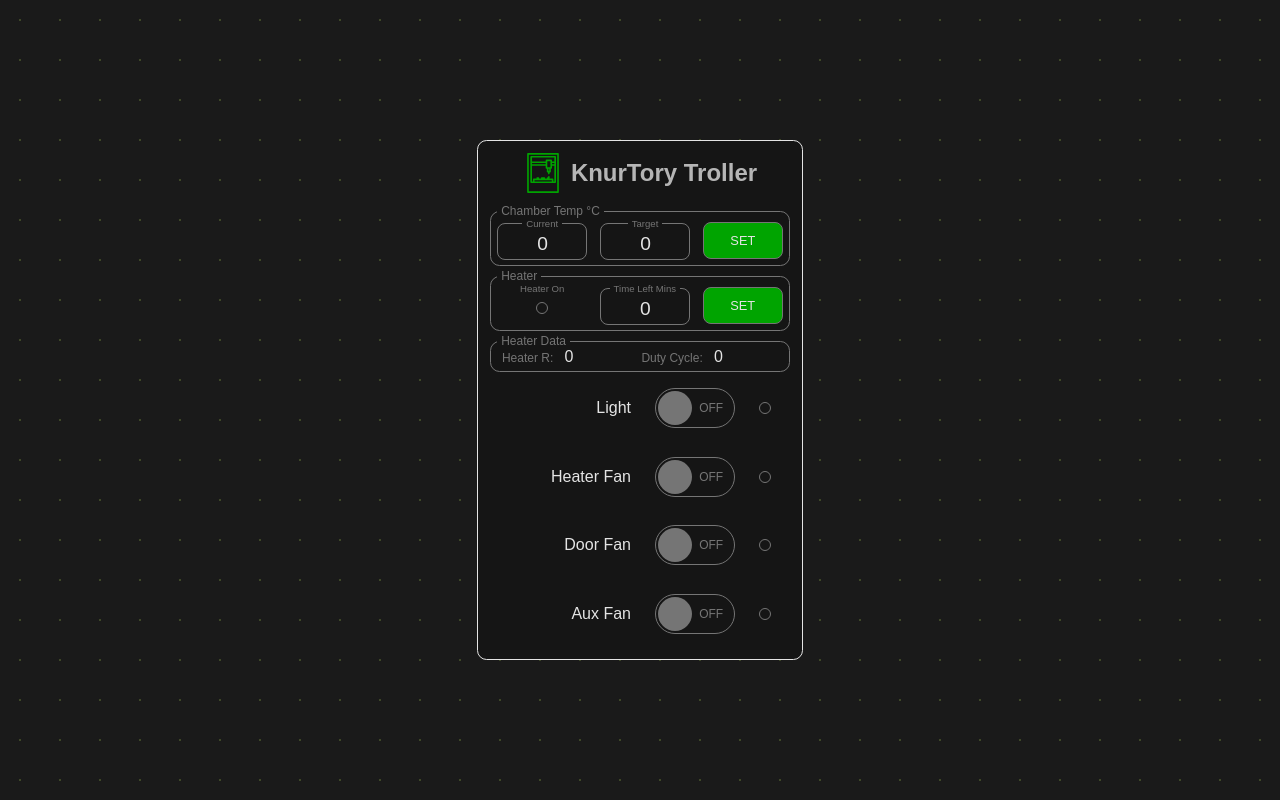
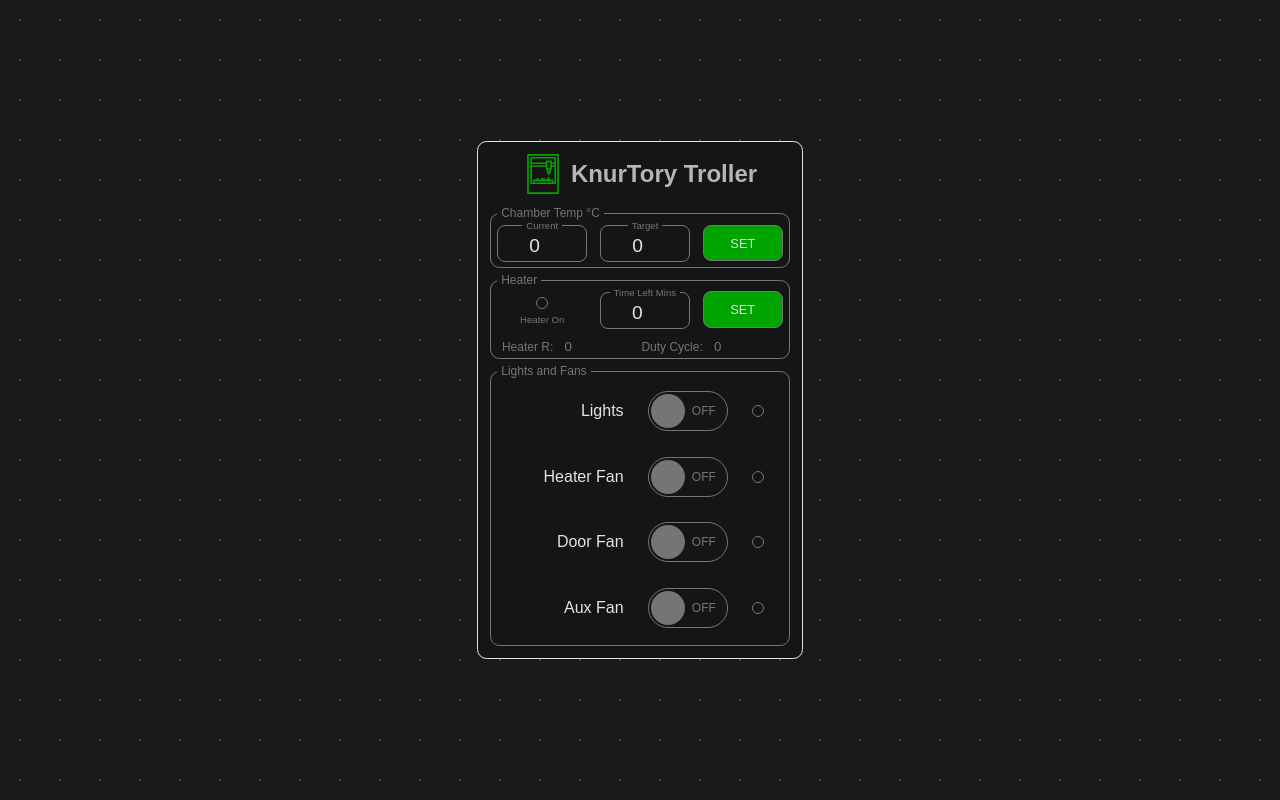
Before and after one commit to chrumck/bambu-chamber-heater, a SvelteKit app: page / in a window 1280 px wide. Built offline with nearby package versions, Linux system fonts and the light colour scheme; no server answers.

Commit message:
more html and css

```diff
--- a/src/routes/+page.svelte
+++ b/src/routes/+page.svelte
@@ -14,7 +14,7 @@
 
 <div id="mainContainer">
   <MainHeader />
-  <fieldset class="gaugesContainer">
+  <fieldset class="sectionContainer sectionContainerHorizontal">
     <legend>Chamber Temp °C</legend>
     <fieldset class="gauge">
       <legend>Current</legend>
@@ -24,23 +24,23 @@
       <legend>Target</legend>
       <input type="number" value={appState.tempSetDegC} disabled />
     </fieldset>
-    <input type="button" value="SET" />
+    <input class="setButton" type="button" value="SET" />
   </fieldset>
-  <fieldset class="gaugesContainer">
+
+  <fieldset class="sectionContainer sectionContainerVertical">
     <legend>Heater</legend>
-    <fieldset class="gauge" id="heaterOnGauge">
-      <legend>Heater On</legend>
+    <div class="sectionContainerHorizontal">
+      <div class="gauge" id="heaterOnGauge">
         <Led on={appState.heaterOn} />
-    </fieldset>
+        <span>Heater On</span>
+      </div>
       <fieldset class="gauge">
         <legend>Time Left Mins</legend>
         <input type="number" value={appState.heaterOnTimeLeftMins} disabled />
       </fieldset>
-    <input type="button" value="SET" />
-  </fieldset>
-
-  <fieldset class="gaugesContainer">
-    <legend>Heater Data</legend>
+      <input class="setButton" type="button" value="SET" />
+    </div>
+    <div class="sectionContainerHorizontal">
       <div class="gaugeHorizontal">
         <label for="heaterR">Heater R:</label>
         <input id="heaterR" type="number" value={appState.heaterR} disabled />
@@ -49,12 +49,17 @@
         <label for="heaterDutyCycle">Duty Cycle:</label>
         <input id="heaterDutyCycle" type="number" value={appState.heaterDutyCycle} disabled />
       </div>
+    </div>
   </fieldset>
 
-  <Switch id="light" label="Light" />
+  <fieldset class="sectionContainer">
+    <legend>Lights and Fans</legend>
+
+    <Switch id="light" label="Lights" />
     <Switch id="heaterFanSet" label="Heater Fan" />
     <Switch id="doorFanSet" label="Door Fan" />
     <Switch id="auxFanSet" label="Aux Fan" />
+  </fieldset>
 </div>
 
 <style>
@@ -63,32 +68,40 @@
 
     display: flex;
     flex-direction: column;
-    gap: 0.2rem;
+    gap: 0.3rem;
 
-    text-align: center;
     background-color: var(--clr-bkg);
     border: 1px solid var(--clr-white);
     border-radius: 0.6rem;
   }
 
-  .gaugesContainer {
+  .sectionContainer {
     border: 1px solid var(--clr-white-dark);
     border-radius: 0.6rem;
     text-align: left;
+    padding: 0 0.4rem 0.3rem;
+  }
+
+  .sectionContainerVertical {
+    display: flex;
+    flex-direction: column;
+    gap: 0.6rem;
+  }
+
+  .sectionContainerHorizontal {
     display: flex;
     justify-content: center;
     align-items: center;
     gap: 0.8rem;
-    padding: 0 0.4rem 0.3rem;
   }
 
-  .gaugesContainer > legend {
+  .sectionContainer > legend {
     color: var(--clr-white-dark);
     font-size: 0.75rem;
     padding: 0 0.25rem;
   }
 
-  .gaugesContainer > input[type="button"] {
+  .setButton {
     color: var(--clr-white);
     background-color: var(--clr-green);
     width: 5rem;
@@ -101,11 +114,13 @@
     cursor: pointer;
   }
 
-  .gaugesContainer > input[type="button"]:active {
+  .setButton:active {
     background-color: #4caf50;
   }
 
   .gauge {
+    color: var(--clr-white-dark);
+    font-size: 0.6rem;
     text-align: center;
     padding: 0.25rem;
     border: 1px solid var(--clr-white-dark);
@@ -113,13 +128,10 @@
   }
 
   .gauge > legend {
-    font-size: 0.6rem;
-    color: var(--clr-white-dark);
     padding: 0 0.25rem;
   }
 
   .gauge input[type="number"] {
-    padding-left: 1rem;
     text-align: center;
     color: var(--clr-white);
     background-color: var(--clr-bkg);
@@ -130,12 +142,13 @@
 
   #heaterOnGauge {
     display: flex;
-    justify-content: center;
+    flex-direction: column;
+    justify-content: end;
     align-items: center;
+    gap: 0.3rem;
     border: none;
     width: 5.6rem;
     height: 2.6rem;
-    padding-bottom: 0.5rem;
   }
 
   .gaugeHorizontal {
@@ -149,10 +162,9 @@
 
   .gaugeHorizontal input[type="number"] {
     background-color: var(--clr-bkg);
-    color: var(--clr-white);
+    color: var(--clr-white-dark);
 
     border: none;
     width: 4rem;
-    font-size: 1rem;
   }
 </style>
```
Lines whose indentation alone changed are shown as unchanged.
